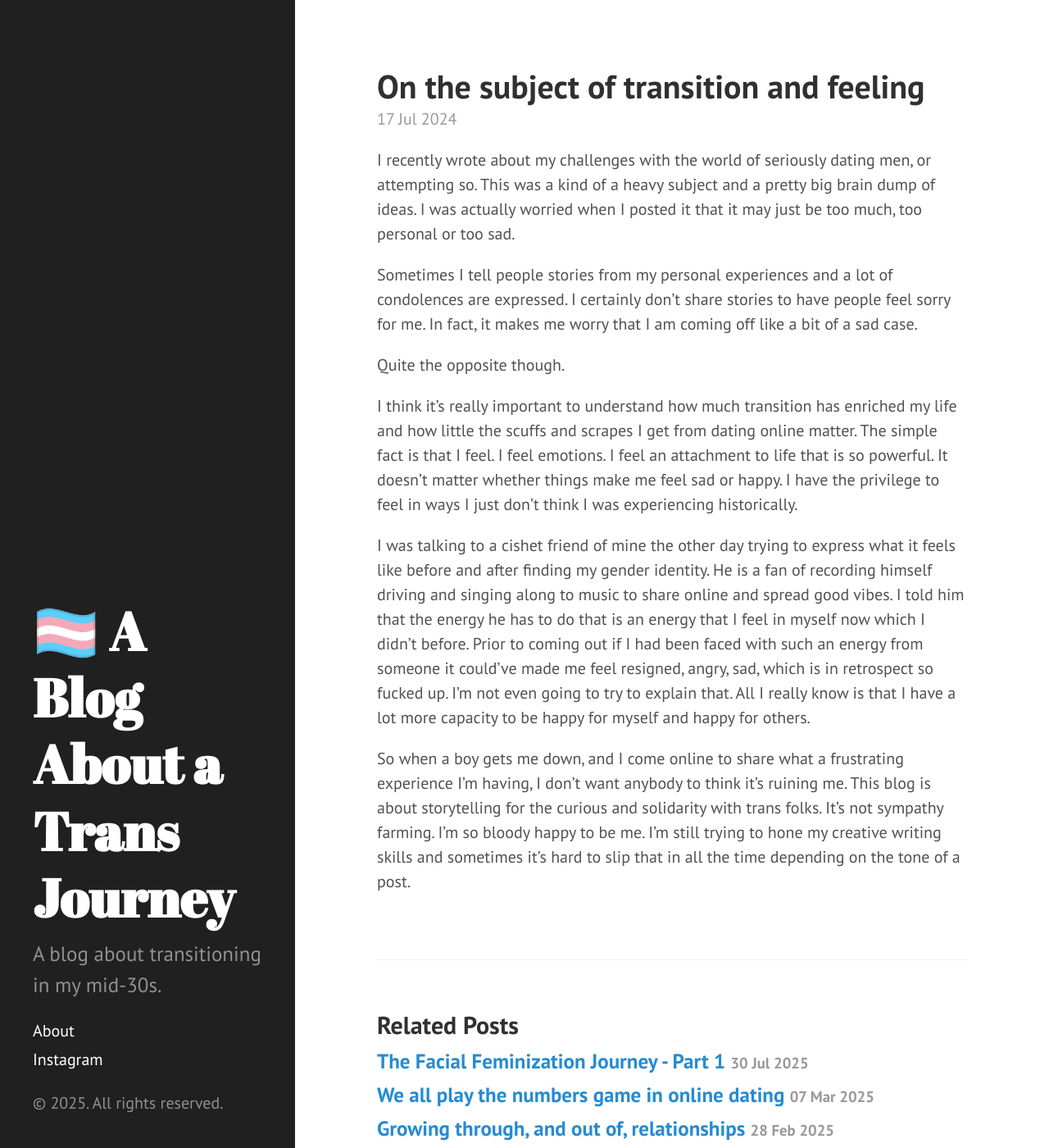
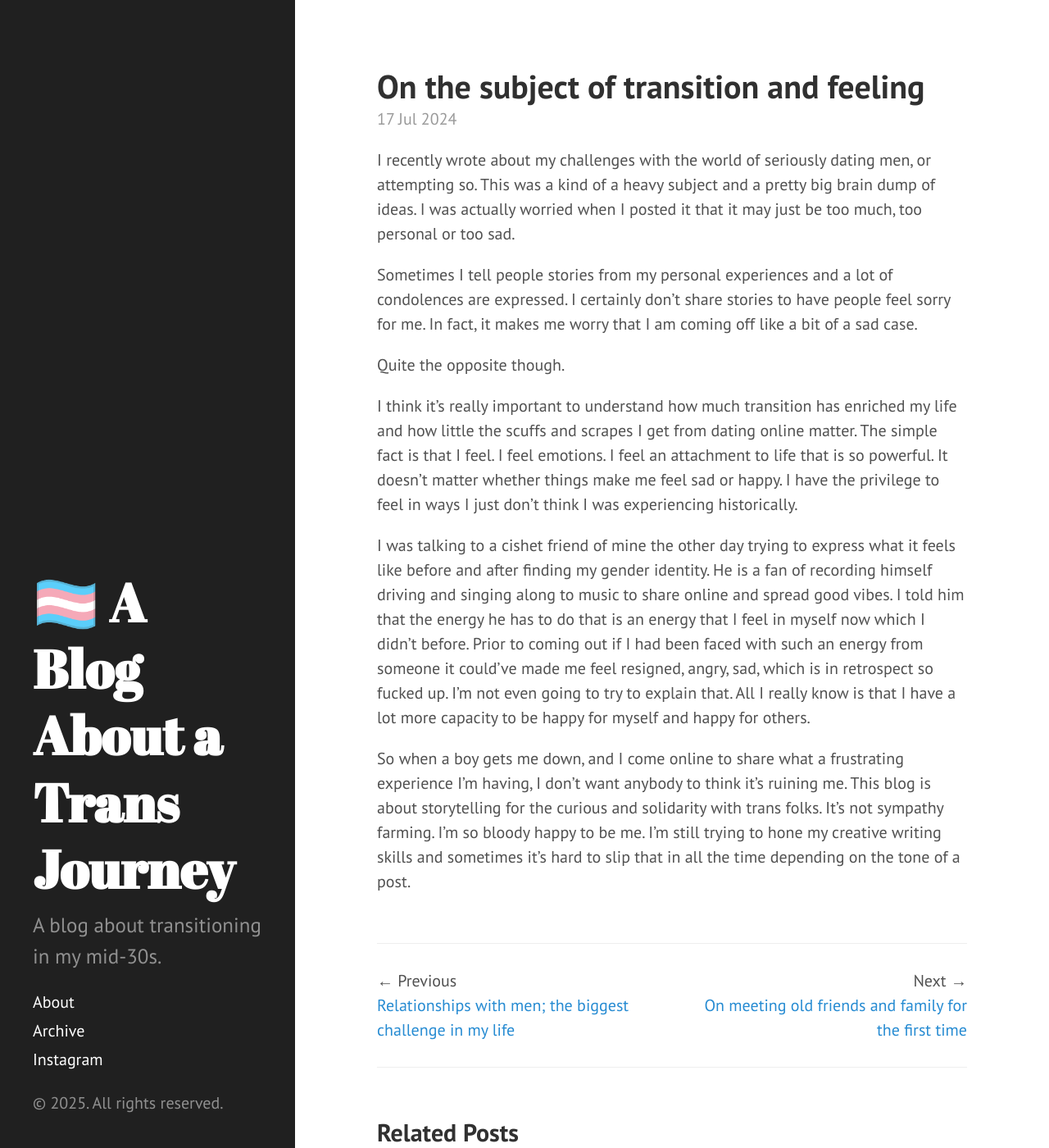
Before and after one commit to sea-and-kai/trans-journey-blog, a Jekyll site: the page built from _posts/2024-07-17-transition-and-feeling.md, in a window 1280 px wide and 1400 px high. Shown: the whole window at 82% size. Built offline with Jekyll 4.4.1, drawn with Linux system fonts in a browser that asks for light colours.

Commit message:
blog improvements

```diff
--- a/_layouts/post.html
+++ b/_layouts/post.html
@@ -6,6 +6,15 @@ layout: default
   <h1 class="post-title">{{ page.title }}</h1>
   <span class="post-date">{{ page.date | date_to_string }}</span>
   {{ content }}
+</div>
+
+<div class="post-navigation">
+  {% if page.previous %}
+    <div class="prev-post">← Previous <br /><a href="{{ page.previous.url }}" class="prev-post">{{ page.previous.title }}</a></div>
+  {% endif %}
+  {% if page.next %}
+    <div class="next-post">Next → <br /><a href="{{ page.next.url }}" class="next-post">{{ page.next.title }}</a></div>
+  {% endif %}
 </div>
 
 <div class="related">
--- /dev/null
+++ b/archive.md
@@ -0,0 +1,29 @@
+---
+layout: page
+title: Archive
+permalink: /archive/
+---
+
+Browse all posts from the start. The first 10 entries were written over one weekend with the aim of sharing them with friends and family to help them understand me better.
+
+---
+
+<div class="posts">
+  {% assign sorted_posts = site.posts | sort: 'date' %}
+  {% for post in sorted_posts %}
+  <div class="post">
+    <h2 class="post-title">
+      <a href="{{ post.url }}">
+        {{ post.title }}
+      </a>
+    </h2>
+    <span class="post-date">{{ post.date | date_to_string }}</span>
+    {{ post.excerpt | strip_html | truncatewords: 30 }}
+    <br />
+    <a href="{{ post.url }}" class="read-more">&gt; Read more</a>
+    <hr />
+  </div>
+  {% endfor %}
+</div>
+
+[Back to Home]({{ site.baseurl }})
--- a/public/css/hyde.css
+++ b/public/css/hyde.css
@@ -248,3 +248,33 @@ a.sidebar-nav-item:focus {
 .theme-base-0f .related-posts li a:hover {
   color: #8f5536;
 }
+
+/* Post Navigation */
+.post-navigation {
+  display: flex;
+  justify-content: space-between;
+  margin: 3rem 0;
+  padding: 1.5rem 0;
+  border-top: 1px solid #eee;
+  border-bottom: 1px solid #eee;
+}
+
+.post-navigation a {
+  text-decoration: none;
+  color: #268bd2;
+  font-weight: 500;
+  max-width: 45%;
+}
+
+.post-navigation .prev-post {
+  text-align: left;
+}
+
+.post-navigation .next-post {
+  text-align: right;
+  margin-left: auto;
+}
+
+.post-navigation a:hover {
+  text-decoration: underline;
+}
--- a/public/css/poole.css
+++ b/public/css/poole.css
@@ -330,7 +330,7 @@ tbody tr:nth-child(odd) th {
 
 .page,
 .post {
-  margin-bottom: 4em;
+  margin-bottom: 2em;
 }
 
 /* Blog post or page title */
@@ -353,11 +353,6 @@ tbody tr:nth-child(odd) th {
 }
 
 /* Related posts */
-.related {
-  padding-top: 2rem;
-  padding-bottom: 2rem;
-  border-top: 1px solid #eee;
-}
 .related-posts {
   padding-left: 0;
   list-style: none;
```
